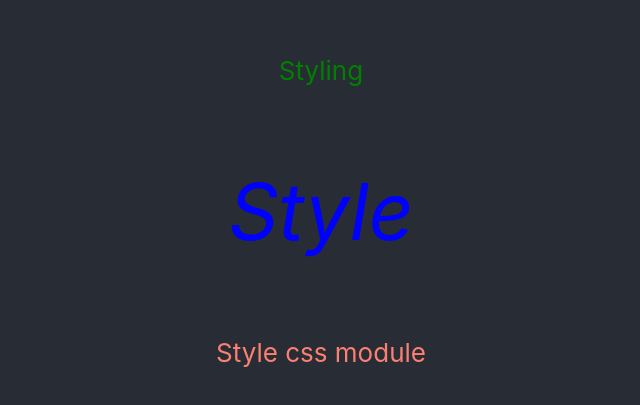
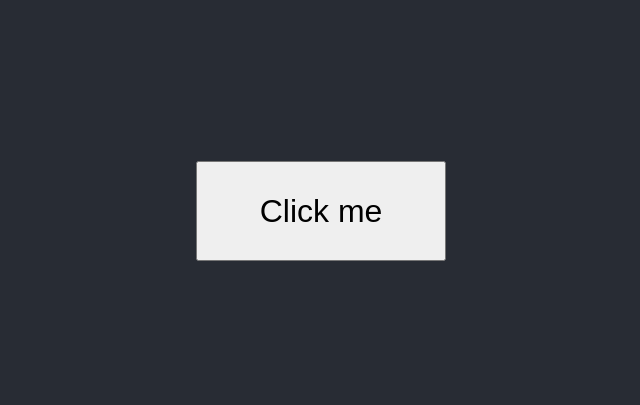
Before and after one commit to Yanasurya1989/react_tutorial, a React (Create React App) app: page / in a window 1280 px wide. Shown: the part 189-594 px from the top of the page, without its empty margins (319-959 px from the left). Built offline with nearby package versions, Linux system fonts and the light colour scheme.

Commit message:
event handler

```diff
--- a/src/App.js
+++ b/src/App.js
@@ -1,12 +1,12 @@
 import './App.css';
-import Stylei from './pages/styling';
+import EventClass from './pages/eventClass';
 
 function App() {
   return (
     <div className='App'>
       <main className='Main'>
         <div className='container'>
-          <Stylei/>
+          <EventClass/>
         </div>
       </main>
     </div>
--- /dev/null
+++ b/src/pages/eventClass/index.js
@@ -0,0 +1,25 @@
+import React, {Component} from "react";
+
+class EventClass extends Component {
+    state = {
+        counter: 0
+    }
+
+    handlerClick (){
+        console.log("clicked")
+        const {counter} = this.state
+        this.setState({counter: counter + 1})
+    }
+    render(){
+        console.log(this.state.counter)
+        return(
+            <div>
+                <button
+                    style={{height: 100, width: 250, fontSize: 32}}
+                    onClick={this.handlerClick.bind(this)}>Click me
+                </button>
+            </div>
+        )
+    }
+}
+export default EventClass
```
